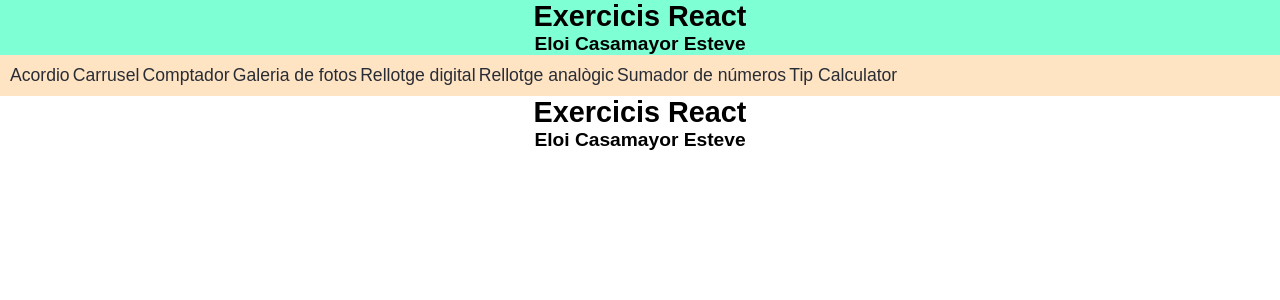
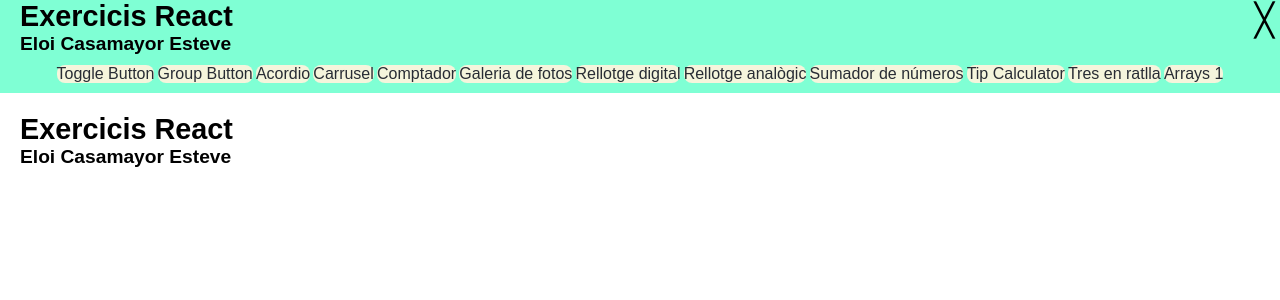
Before and after one commit to eloicasamayor/exercicis-react, a React (Create React App) app: page / in a window 1280 px wide. Shown: the top 300 px of the page. Built offline with nearby package versions, Linux system fonts and the light colour scheme.

Commit message:
mes exercicis

```diff
--- a/package.json
+++ b/package.json
@@ -1,6 +1,6 @@
 {
   "homepage": "https://eloicasamayor.github.io/exercicis-react/",
-  "name": "galeria-de-fotos",
+  "name": "exercicis-react",
   "version": "0.1.0",
   "private": true,
   "dependencies": {
--- a/src/Acordio/Acordio.js
+++ b/src/Acordio/Acordio.js
@@ -5,31 +5,33 @@
     {
       titol: "Titol 1",
       contingut:
-        "Etiam sed nunc ac urna pulvinar sodales at eu leo. Suspendisse vel rhoncus sapien. Nulla interdum maximus tellus sit amet venenatis. In id metus quis lorem fermentum rhoncus. Pellentesque et est finibus, fermentum metus sit amet, sagittis ante. Morbi bibendum finibus tellus, sit amet molestie turpis malesuada non. Nam venenatis tristique blandit. Aliquam dolor metus, fringilla sed tristique nec, porttitor nec lacus. In malesuada rutrum ultrices. Vestibulum vehicula urna in nunc hendrerit, ut aliquam neque hendrerit.",
+        "In id metus quis lorem fermentum rhoncus. Pellentesque et est finibus, fermentum metus sit amet, sagittis ante. Morbi bibendum finibus tellus, sit amet molestie turpis malesuada non. Nam venenatis tristique blandit. Aliquam dolor metus, fringilla sed tristique nec, porttitor nec lacus. In malesuada rutrum ultrices. Vestibulum vehicula urna in nunc hendrerit, ut aliquam neque hendrerit.",
     },
     {
       titol: "Titol 2",
       contingut:
-        "Etiam sed nunc ac urna pulvinar sodales at eu leo. Suspendisse vel rhoncus sapien. Nulla interdum maximus tellus sit amet venenatis. In id metus quis lorem fermentum rhoncus. Pellentesque et est finibus, fermentum metus sit amet, sagittis ante. Morbi bibendum finibus tellus, sit amet molestie turpis malesuada non. Nam venenatis tristique blandit. Aliquam dolor metus, fringilla sed tristique nec, porttitor nec lacus. In malesuada rutrum ultrices. Vestibulum vehicula urna in nunc hendrerit, ut aliquam neque hendrerit.",
+        "In id metus quis lorem fermentum rhoncus. Pellentesque et est finibus, fermentum metus sit amet, sagittis ante. Morbi bibendum finibus tellus, sit amet molestie turpis malesuada non. Nam venenatis tristique blandit. Aliquam dolor metus, fringilla sed tristique nec, porttitor nec lacus. In malesuada rutrum ultrices. Vestibulum vehicula urna in nunc hendrerit, ut aliquam neque hendrerit.",
     },
     {
       titol: "Titol 3",
       contingut:
-        "Etiam sed nunc ac urna pulvinar sodales at eu leo. Suspendisse vel rhoncus sapien. Nulla interdum maximus tellus sit amet venenatis. In id metus quis lorem fermentum rhoncus. Pellentesque et est finibus, fermentum metus sit amet, sagittis ante. Morbi bibendum finibus tellus, sit amet molestie turpis malesuada non. Nam venenatis tristique blandit. Aliquam dolor metus, fringilla sed tristique nec, porttitor nec lacus. In malesuada rutrum ultrices. Vestibulum vehicula urna in nunc hendrerit, ut aliquam neque hendrerit.",
+        "In id metus quis lorem fermentum rhoncus. Pellentesque et est finibus, fermentum metus sit amet, sagittis ante. Morbi bibendum finibus tellus, sit amet molestie turpis malesuada non. Nam venenatis tristique blandit. Aliquam dolor metus, fringilla sed tristique nec, porttitor nec lacus. In malesuada rutrum ultrices. Vestibulum vehicula urna in nunc hendrerit, ut aliquam neque hendrerit.",
     },
     {
       titol: "Titol 4",
       contingut:
-        "Etiam sed nunc ac urna pulvinar sodales at eu leo. Suspendisse vel rhoncus sapien. Nulla interdum maximus tellus sit amet venenatis. In id metus quis lorem fermentum rhoncus. Pellentesque et est finibus, fermentum metus sit amet, sagittis ante. Morbi bibendum finibus tellus, sit amet molestie turpis malesuada non. Nam venenatis tristique blandit. Aliquam dolor metus, fringilla sed tristique nec, porttitor nec lacus. In malesuada rutrum ultrices. Vestibulum vehicula urna in nunc hendrerit, ut aliquam neque hendrerit.",
+        "In id metus quis lorem fermentum rhoncus. Pellentesque et est finibus, fermentum metus sit amet, sagittis ante. Morbi bibendum finibus tellus, sit amet molestie turpis malesuada non. Nam venenatis tristique blandit. Aliquam dolor metus, fringilla sed tristique nec, porttitor nec lacus. In malesuada rutrum ultrices. Vestibulum vehicula urna in nunc hendrerit, ut aliquam neque hendrerit.",
     },
     {
       titol: "Titol 5",
       contingut:
-        "Etiam sed nunc ac urna pulvinar sodales at eu leo. Suspendisse vel rhoncus sapien. Nulla interdum maximus tellus sit amet venenatis. In id metus quis lorem fermentum rhoncus. Pellentesque et est finibus, fermentum metus sit amet, sagittis ante. Morbi bibendum finibus tellus, sit amet molestie turpis malesuada non. Nam venenatis tristique blandit. Aliquam dolor metus, fringilla sed tristique nec, porttitor nec lacus. In malesuada rutrum ultrices. Vestibulum vehicula urna in nunc hendrerit, ut aliquam neque hendrerit.",
+        "In id metus quis lorem fermentum rhoncus. Pellentesque et est finibus, fermentum metus sit amet, sagittis ante. Morbi bibendum finibus tellus, sit amet molestie turpis malesuada non. Nam venenatis tristique blandit. Aliquam dolor metus, fringilla sed tristique nec, porttitor nec lacus. In malesuada rutrum ultrices. Vestibulum vehicula urna in nunc hendrerit, ut aliquam neque hendrerit.",
     },
   ];
   const seleccionarText = (n) => {
-    setTitolSeleccionat(n);
+    setTitolSeleccionat((titolSeleccionatAnterior) =>
+      titolSeleccionatAnterior === n ? null : n
+    );
   };
   return (
     <div className="acordio-wrapper">
--- a/src/App.css
+++ b/src/App.css
@@ -1,5 +1,8 @@
 * {
   font-family: Arial, Helvetica, sans-serif;
+}
+:root {
+  --main-bg-color: aquamarine;
 }
 body {
   margin: 0;
@@ -15,29 +18,45 @@
 h2,
 ul {
   margin: 0;
-  text-align: center;
+  text-align: left;
+  padding-left: 20px;
 }
 header {
   background-color: aquamarine;
+  margin-bottom: 20px;
 }
-nav {
-  background-color: bisque;
+header button {
+  float: right;
+  cursor: pointer;
+  background-color: transparent;
+  border: none;
+  color: black;
+  font-size: 2em;
 }
+
 nav ul {
   list-style: none;
   padding: 10px;
   display: flex;
   gap: 0.2em;
   flex-direction: row;
+  justify-content: center;
 }
 nav ul li a {
-  display: flex;
+  display: inline-flex;
+  flex-direction: row;
   align-items: center;
   width: 100%;
   height: 100%;
   text-decoration: none;
   color: #282c34;
-  font-size: 1.1em;
+
+  background-color: beige;
+
+  border-radius: 0.5em;
+}
+nav ul li a:hover {
+  background-color: rgb(31, 163, 91);
 }
 .clearfix {
   clear: both;
@@ -193,6 +212,11 @@
   position: absolute;
   bottom: 0;
 }
+.wrapper-rellotge-digital p {
+  margin: 0.5em;
+  font-size: 1.5em;
+  font-weight: bold;
+}
 
 /* Rellotge analògic*/
 
@@ -301,7 +325,36 @@
   background-color: #ccc;
   border-radius: 10px;
 }
-
+.togglebutton-wraper {
+  padding: 0 30px;
+  text-align: center;
+}
+.togglebutton-wraper button {
+  padding: 10px;
+  border: 1px solid #282c34;
+  border-radius: 5px;
+  margin: 30px;
+}
+.btn-premut-true {
+  background-color: rgb(255, 50, 50);
+}
+.btn-premut-false {
+  background-color: rgb(0, 165, 82);
+}
+.groupbutton-wraper {
+  text-align: center;
+}
+.groupbutton-wraper button {
+  padding: 30px;
+  border: none;
+  margin: 1px;
+}
+.groupbutton-wraper .btn-seleccionat {
+  background-color: rgb(255, 46, 46);
+}
+.groupbutton-wraper .btn-no-seleccionat {
+  background-color: #aaa;
+}
 @media (max-width: 600px) {
   nav ul {
     flex-direction: column;
@@ -309,5 +362,7 @@
   }
   nav ul li a {
     font-size: 1em;
+    padding: 0.5em;
+    flex-direction: column;
   }
 }
--- /dev/null
+++ b/src/ExercicisArrays/Arrays1.js
@@ -0,0 +1,14 @@
+export default function Arrays1() {
+  let llista = new Array(9);
+  return (
+    <>
+      <h1>Arrays 1</h1>
+      <p>Quants valors vols?</p>
+      <select>
+        {llista.map((v, i) => (
+          <option>{i}</option>
+        ))}
+      </select>
+    </>
+  );
+}
--- /dev/null
+++ b/src/GroupButton/GroupButton.js
@@ -0,0 +1,21 @@
+import { useState } from "react";
+
+export default function GroupButton() {
+  let llistaValors = ["A", "B", "C"];
+  const [valor, setValor] = useState(0);
+  return (
+    <div className="groupbutton-wraper">
+      <h2>Group button</h2>
+      {llistaValors.map((v, i) => (
+        <button
+          className={i === valor ? "btn-seleccionat" : "btn-no-seleccionat"}
+          key={i}
+          onClick={() => setValor(i)}
+        >
+          {llistaValors[i]}
+        </button>
+      ))}
+      <p>{llistaValors[valor]}</p>
+    </div>
+  );
+}
--- a/src/Layout.js
+++ b/src/Layout.js
@@ -1,14 +1,22 @@
 import { Outlet, Link } from "react-router-dom";
 import llistaExercicis from "./LlistaExercicis";
+import { useState } from "react";
 
 export default function Layout() {
+  const [mostrarMenu, setMostrarMenu] = useState(true);
+
   return (
     <div>
       <header>
+        <button
+          title={mostrarMenu ? "Ocultar menú" : "Mostrar menú"}
+          onClick={() => setMostrarMenu((n) => !n)}
+        >
+          {mostrarMenu ? "╳" : "☰"}
+        </button>
         <h1>Exercicis React</h1>
         <h2>Eloi Casamayor Esteve</h2>
-      </header>
-
+        {mostrarMenu && (
           <nav>
             <ul>
               {llistaExercicis.map((l, i) => (
@@ -18,6 +26,9 @@
               ))}
             </ul>
           </nav>
+        )}
+      </header>
+
       <main>
         <Outlet />
       </main>
--- a/src/LlistaExercicis.js
+++ b/src/LlistaExercicis.js
@@ -6,8 +6,14 @@
 import RellotgeDigital from "./RellotgeDigital/RellotgeDigital";
 import SumadorDeNumeros from "./SumadorDeNumeros/SumadorDeNumeros";
 import TipCalculator from "./TipCalculator/TipCalculator";
+import ToggleButton from "./ToggleButton/ToggleButton";
+import GroupButton from "./GroupButton/GroupButton";
+import TresEnRatlla from "./TresEnRatlla/TresEnRatlla";
+import Arrays1 from "./ExercicisArrays/Arrays1";
 
 const llistaExercicis = [
+  { exercici: <ToggleButton />, titol: "Toggle Button", path: "togglebutton" },
+  { exercici: <GroupButton />, titol: "Group Button", path: "groupbutton" },
   { exercici: <Acordio />, titol: "Acordio", path: "acordio" },
   { exercici: <Carrusel />, titol: "Carrusel", path: "carrusel" },
   { exercici: <Comptador />, titol: "Comptador", path: "comptador" },
@@ -36,6 +42,16 @@
     titol: "Tip Calculator",
     path: "tip-calculator",
   },
+  {
+    exercici: <TresEnRatlla />,
+    titol: "Tres en ratlla",
+    path: "tres-en-ratlla",
+  },
+  {
+    exercici: <Arrays1 />,
+    titol: "Arrays 1",
+    path: "arrays-1",
+  },
 ];
 
 export default llistaExercicis;
--- a/src/RellotgeAnalogic/RellotgeAnalogic.js
+++ b/src/RellotgeAnalogic/RellotgeAnalogic.js
@@ -32,10 +32,15 @@
           id="agulla-hores"
           style={{
             transform: `rotate(${
-              24 - parseInt(data.toISOString().slice(11, 13)) * 6
+              (360 *
+                (parseInt(data.toString().slice(16, 18)) > 12
+                  ? parseInt(data.toString().slice(16, 18)) - 12
+                  : parseInt(data.toString().slice(16, 18)))) /
+              12
             }deg)`,
           }}
         ></div>
+
         <div className="num-hora" id="hora-3">
           3
         </div>
--- /dev/null
+++ b/src/ToggleButton/ToggleButton.js
@@ -0,0 +1,17 @@
+import { useState } from "react";
+
+export default function ToggleButton() {
+  const [estatBoto, setEstatBoto] = useState(false);
+  return (
+    <div class="togglebutton-wraper">
+      <h2>Toggle Button</h2>
+      <button
+        onClick={() => setEstatBoto((n) => !n)}
+        className={estatBoto ? "btn-premut-true" : "btn-premut-false"}
+      >
+        Prem
+      </button>
+      <div>{estatBoto ? "NO PREMUT" : "PREMUT"}</div>
+    </div>
+  );
+}
```
Lines whose indentation alone changed are shown as unchanged.
